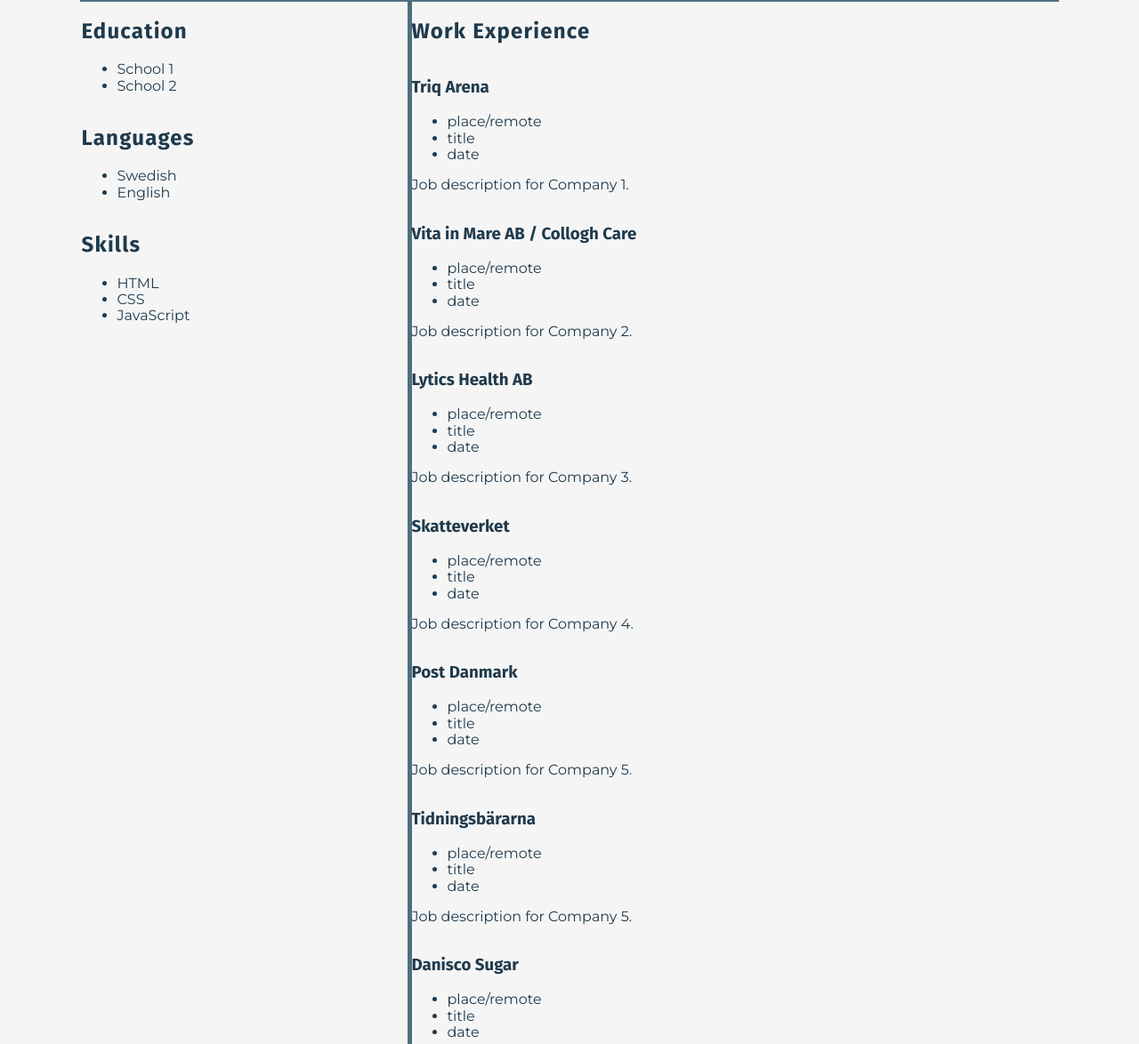
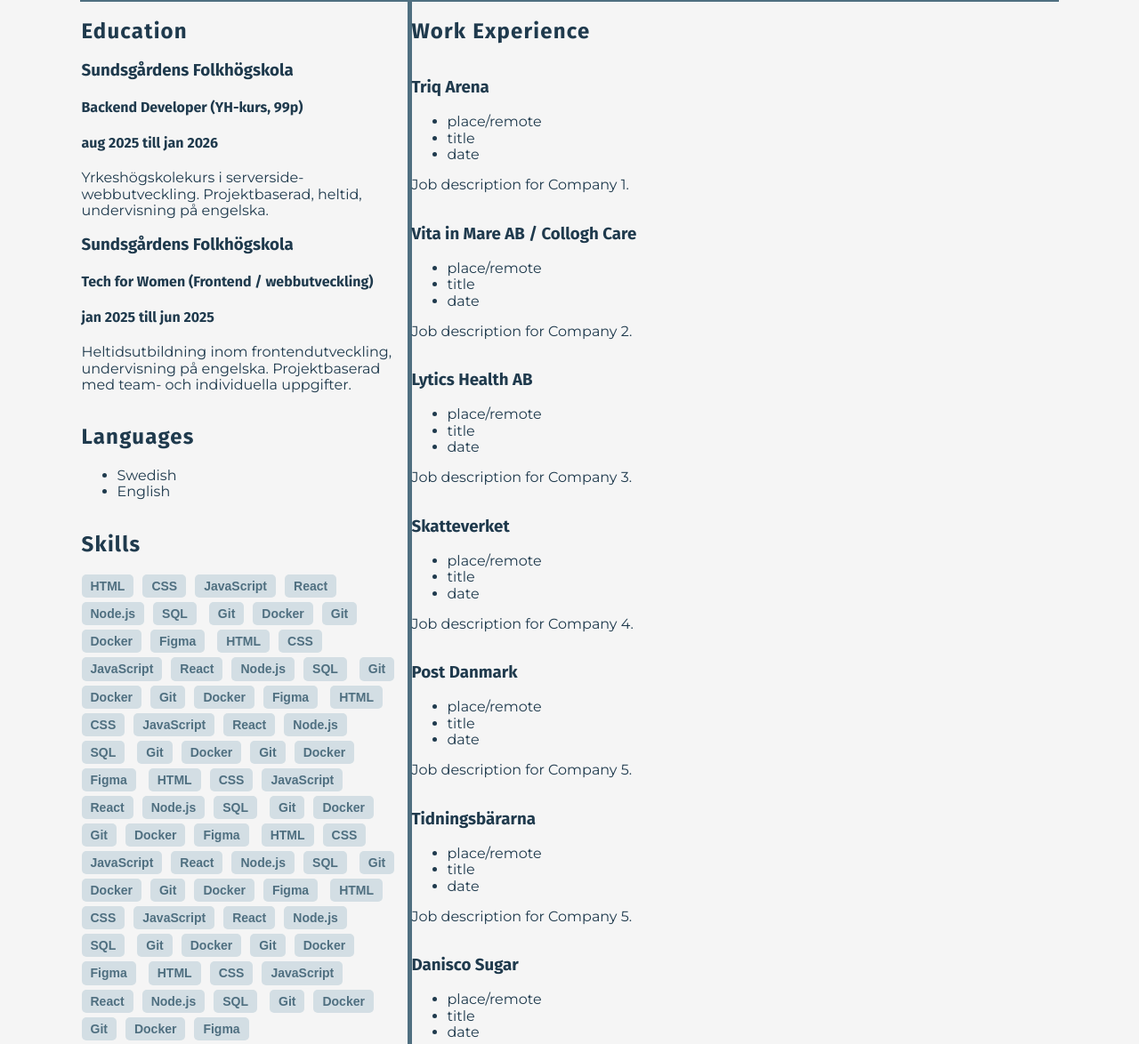
Before and after one commit to IdaSofieKarlsson/CV-IT, a plain HTML site: page index.html in a window 1280 px wide. Shown: the part 509-1683 px from the top of the page at 89% size. Drawn offline with nearby package versions, Linux system fonts and the light colour scheme; a web font is replaced by a local one.

```diff
--- a/index.html
+++ b/index.html
@@ -57,10 +57,19 @@
                 <!-- Education section -->
                 <div class="div-education">
                     <h2>Education</h2>
-                    <ul>
-                        <li>School 1</li>
-                        <li>School 2</li>
-                    </ul>
+                    <div class="education">
+                        <h3>Sundsgårdens Folkhögskola</h3>
+                        <h4>Backend Developer (YH-kurs, 99p)</h4>
+                        <h4>aug 2025 till jan 2026</h4>
+                        <p>Yrkeshögskolekurs i serverside-webbutveckling. Projektbaserad, heltid, undervisning på engelska.</p>
+                    </div>
+                    <div class="education">
+                        <h3>Sundsgårdens Folkhögskola</h3>
+                        <h4>Tech for Women (Frontend / webbutveckling)</h4>
+                        <h4>jan 2025 till jun 2025</h4>
+                        <p>Heltidsutbildning inom frontendutveckling, undervisning på engelska.
+                            Projektbaserad med team- och individuella uppgifter.</p>
+                    </div>
                 </div>
                 <!-- Languages section -->
                 <div class="div-languages">
@@ -73,11 +82,20 @@
                 <!-- Skills section -->
                 <div class="div-skills">
                     <h2>Skills</h2>
-                    <ul>
-                        <li>HTML</li>
-                        <li>CSS</li>
-                        <li>JavaScript</li>
-                    </ul>
+                    <span>HTML</span><span>CSS</span><span>JavaScript</span><span>React</span><span>Node.js</span><span>SQL</span>
+                    <span>Git</span><span>Docker</span><span>Git</span><span>Docker</span><span>Figma</span>
+                    <span>HTML</span><span>CSS</span><span>JavaScript</span><span>React</span><span>Node.js</span><span>SQL</span>
+                    <span>Git</span><span>Docker</span><span>Git</span><span>Docker</span><span>Figma</span>
+                    <span>HTML</span><span>CSS</span><span>JavaScript</span><span>React</span><span>Node.js</span><span>SQL</span>
+                    <span>Git</span><span>Docker</span><span>Git</span><span>Docker</span><span>Figma</span>
+                    <span>HTML</span><span>CSS</span><span>JavaScript</span><span>React</span><span>Node.js</span><span>SQL</span>
+                    <span>Git</span><span>Docker</span><span>Git</span><span>Docker</span><span>Figma</span>
+                    <span>HTML</span><span>CSS</span><span>JavaScript</span><span>React</span><span>Node.js</span><span>SQL</span>
+                    <span>Git</span><span>Docker</span><span>Git</span><span>Docker</span><span>Figma</span>
+                    <span>HTML</span><span>CSS</span><span>JavaScript</span><span>React</span><span>Node.js</span><span>SQL</span>
+                    <span>Git</span><span>Docker</span><span>Git</span><span>Docker</span><span>Figma</span>
+                    <span>HTML</span><span>CSS</span><span>JavaScript</span><span>React</span><span>Node.js</span><span>SQL</span>
+                    <span>Git</span><span>Docker</span><span>Git</span><span>Docker</span><span>Figma</span>
                 </div>
             </section>
             <!-- Main section for work experience -->
--- /dev/null
+++ b/styles/group-project-colors.css
@@ -0,0 +1,38 @@
+div {
+    width: 500px;
+    height: 100px;
+
+    margin-top: 25px;
+}
+
+h2 {
+    text-align: center;
+}
+
+.Cream-paper {
+    background-color: #F5EFE6;
+}
+
+.Warm-linen {
+    background-color: #EADFD0;
+}
+
+.Deep-bottle-green {
+    background-color: #2F4A3A;
+}
+
+.Terracotta-rose {
+    background-color: #B5654A;
+}
+
+.Mustard-gold {
+    background-color: #C9A227;
+}
+
+.Espresso-brown {
+    background-color: #2B211C;
+}
+
+.Taupe {
+    background-color: #7A6A5D;
+}
--- a/styles/styles.css
+++ b/styles/styles.css
@@ -159,6 +159,17 @@ body {
 .div-skills {
 
 }
+.div-skills span {
+    display: inline-block;
+    margin-right: 10px;
+    margin-bottom: 5px;
+    padding: 5px 10px;
+    font-weight: 600;
+    font-size: 14px;
+    color: #4F6F80;
+    background-color: #D3DEE4;
+    border-radius: 5px;
+}
 
 /*Main section for work experience*/
 .section-work-experience {
```
Also changed, not shown: pages/group-project-colors.html (added, +37 -0 lines).
